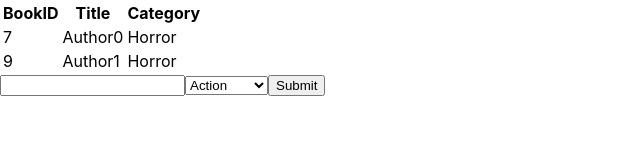
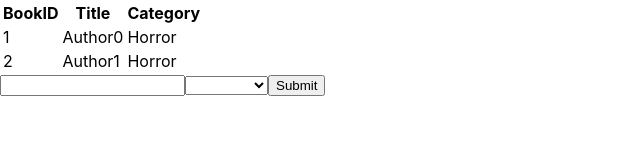
Before and after one commit to alissonperes/mv_bookstore, a React (Create React App) app: page / in a window 1280 px wide. Shown: the top 160 px of the page, without its empty margins (0-640 px from the left). Built offline with nearby package versions, Linux system fonts and the light colour scheme.

Commit message:
Make the BooksForm component stateful

```diff
--- a/src/actions/index.js
+++ b/src/actions/index.js
@@ -6,4 +6,4 @@ const removeBook = (book, index) => ({
   index,
 });
 
-export default { createBook, removeBook };
+export { createBook, removeBook };
--- a/src/containers/BooksForm.js
+++ b/src/containers/BooksForm.js
@@ -1,22 +1,73 @@
 import React from 'react';
+import { connect } from 'react-redux';
+import { createBook } from '../actions/index';
 import './BooksForm.css';
 
-const BooksForm = () => {
-  const categories = ['Action', 'Biography', 'History', 'Horror', 'Kids', 'Learning', 'Sci-Fi'];
+class BooksForm extends React.Component {
+  constructor(props) {
+    super(props);
 
+    this.state = {
+      author: '',
+      category: '',
+    };
+
+    this.addBook = this.addBook.bind(this);
+    this.handleChange = this.handleChange.bind(this);
+  }
+
+  addBook(e) {
+    e.preventDefault();
+    const { books } = this.props;
+    const { author, category } = this.state;
+    const newBook = {
+      id: books.length + 1,
+      author,
+      category,
+    };
+    this.props.saveBook(newBook); // eslint-disable-line
+    e.target.reset();
+  }
+
+  handleChange(e) {
+    this.setState({
+      [e.target.name]: e.target.value,
+    });
+  }
+
+  render() {
+    const categories = [
+      '',
+      'Action',
+      'Biography',
+      'History',
+      'Horror',
+      'Kids',
+      'Learning',
+      'Sci-Fi',
+    ];
     return (
-    <form>
-      <input type="text" name="author" />
-      <select id="title" name="title">
-        {categories.map(category => (
-          <option key={category} value={category}>
-            {category}
+      <form onSubmit={this.addBook} id="add-book-form">
+        <input type="text" name="author" onChange={this.handleChange} required />
+        <select id="category" name="category" onChange={this.handleChange} required>
+          {categories.map(cat => (
+            <option key={cat} value={cat}>
+              {cat}
             </option>
           ))}
         </select>
         <button type="submit">Submit</button>
       </form>
     );
+  }
+}
+
+function mapDispatchToProps(dispatch) {
+  return {
+    saveBook: book => dispatch(createBook(book)),
   };
+}
 
-export default BooksForm;
+const mapStateToProps = state => ({ books: state.books });
+
+export default connect(mapStateToProps, mapDispatchToProps)(BooksForm);
--- a/src/containers/BooksList.js
+++ b/src/containers/BooksList.js
@@ -1,6 +1,6 @@
 import React from 'react';
 import PropTypes from 'prop-types';
-import { connect } from 'react-redux'; /* code change */
+import { connect } from 'react-redux';
 import './BooksList.css';
 import Book from '../components/Book';
 
--- a/src/index.js
+++ b/src/index.js
@@ -6,24 +6,14 @@ import './index.css';
 import App from './components/App';
 import books from './reducers/books';
 
-const get = () => JSON.parse(localStorage.getItem('Books'));
-const set = books => localStorage.setItem('Books', JSON.stringify(books));
-
-const library = () => {
-  if (get()) {
-    return get();
-  }
-  const defaultBooks = {
-    books: [
-      { id: Math.floor(Math.random() * Math.floor(40)), author: 'Author0', category: 'Horror' },
-      { id: Math.floor(Math.random() * Math.floor(40)), author: 'Author1', category: 'Horror' },
-    ],
-  };
-  set(defaultBooks);
-  return defaultBooks;
+const defaultBooks = {
+  books: [
+    { id: 1, author: 'Author0', category: 'Horror' },
+    { id: 2, author: 'Author1', category: 'Horror' },
+  ],
 };
 
-const store = createStore(books, library());
+const store = createStore(books, defaultBooks);
 
 document.title = 'Magicians books';
 
--- a/src/reducers/index.js
+++ b/src/reducers/index.js
@@ -1,7 +1,6 @@
-const book = (state, action) => {
-  const {
-    id, author, category, type,
-  } = action;
+const book = (state = [], action) => {
+  const { id, author, category } = action.book;
+  const { type } = action;
   switch (type) {
     case 'CREATE_BOOK':
       return {
```
Lines whose indentation alone changed are shown as unchanged.
